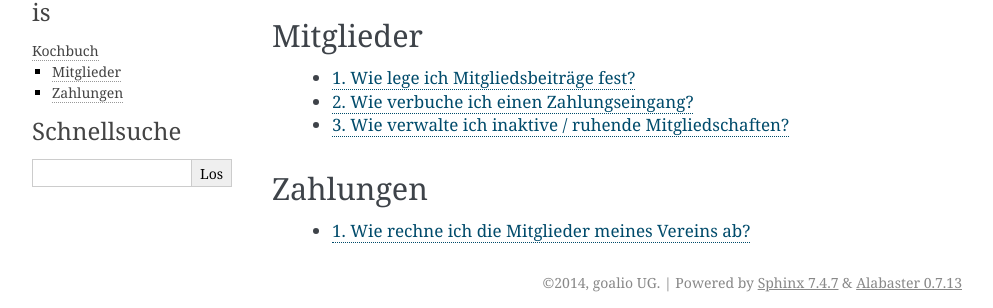
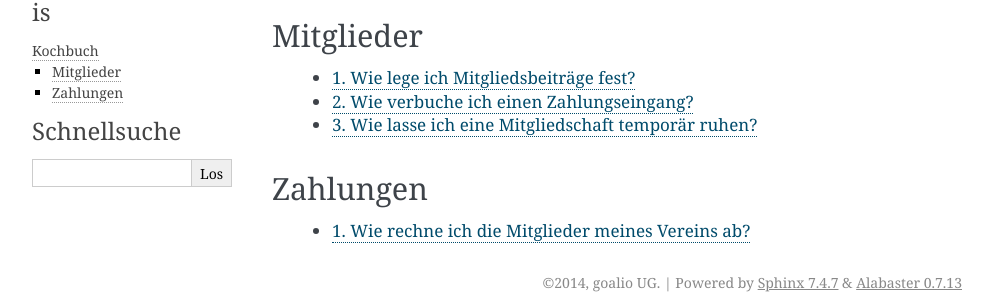
Before and after one commit to goalio/docs, a Sphinx documentation site: the page built from docs/kochbuch/index.rst, in a window 1280 px wide. Shown: the part 143-451 px from the top of the page, without its empty margins (148-1141 px from the left). Built offline with Sphinx 7.4.7, drawn with Linux system fonts in a browser that asks for light colours; formulas are drawn with MathJax 3.

Commit message:
Update index.rst

```diff
--- a/docs/kochbuch/index.rst
+++ b/docs/kochbuch/index.rst
@@ -10,7 +10,7 @@ Mitglieder
 
     Wie lege ich Mitgliedsbeiträge fest? <beitraege>
     Wie verbuche ich einen Zahlungseingang? <zahlungseingang>
-    Wie verwalte ich inaktive / ruhende Mitgliedschaften? <ruhende-mitgliedschaft>
+    Wie lasse ich eine Mitgliedschaft temporär ruhen? <ruhende-mitgliedschaft>
 
 
 Zahlungen
```
